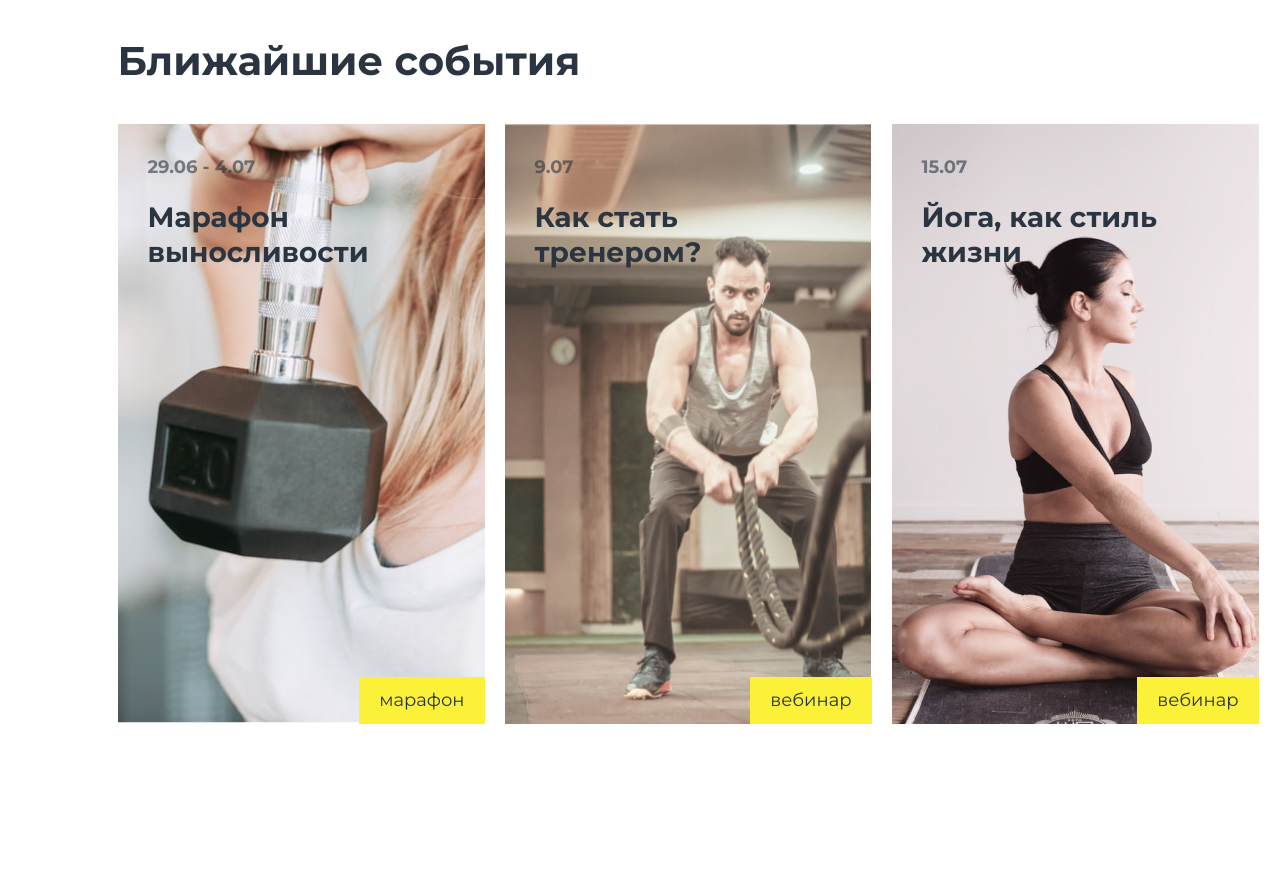
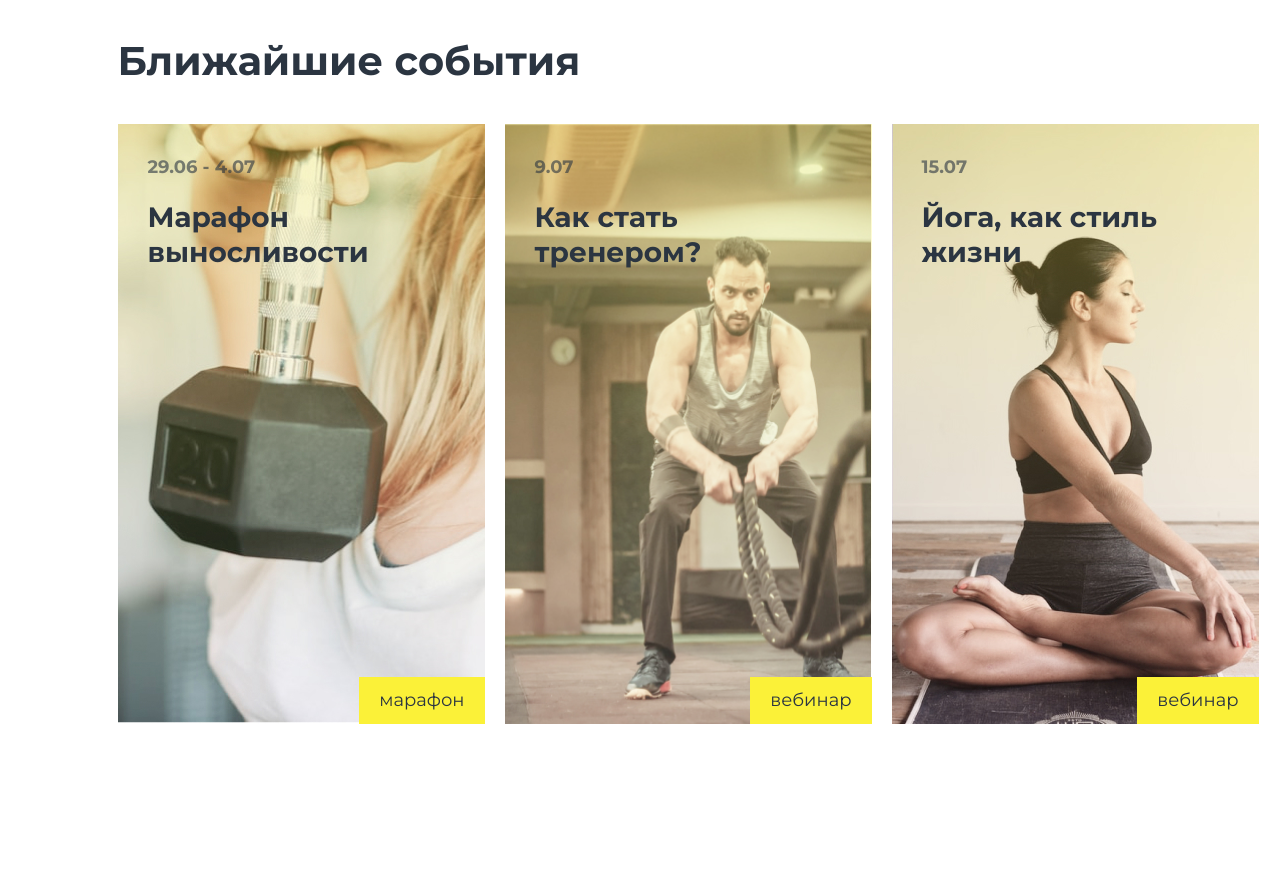
Before and after one commit to mm-rink-nik/Module01-GraduateWork, a plain HTML site: page index.html in a window 1280 px wide. Shown: the part 1140-2019 px from the top of the page. Drawn offline with Linux system fonts and the light colour scheme.

Commit message:
add gradient

```diff
--- a/styles/main.css
+++ b/styles/main.css
@@ -236,7 +236,7 @@ a:hover {
 }
 .menu-grid-img-1 {
     position: absolute;
-    background-image: url(../img/grid1/Marapfone.jpg);
+    background-image: url(../img/grid1/n1.jpg);
     background-repeat: no-repeat;
     display: block;
     background-size: cover;
@@ -247,7 +247,7 @@ a:hover {
 }
 .menu-grid-img-2 {
     position: absolute;
-    background-image: url(../img/grid1/Vebinar.jpg);
+    background-image: url(../img/grid1/n2.jpg);
     background-repeat: no-repeat;
     display: block;
     background-size: cover;
@@ -258,7 +258,7 @@ a:hover {
 }
 .menu-grid-img-3 {
     position: absolute;
-    background-image: url(../img/grid1/Vebinar2.jpg);
+    background-image: url(../img/grid1/n3.jpg);
     background-repeat: no-repeat;
     display: block;
     background-size: cover;
@@ -664,6 +664,7 @@ a:hover {
     font-size: 16px;
     line-height: 150%;
     letter-spacing: 0.03em;
+    transition: 0.2s;
     text-transform: uppercase;
     text-decoration: none;
     cursor: pointer;
```
